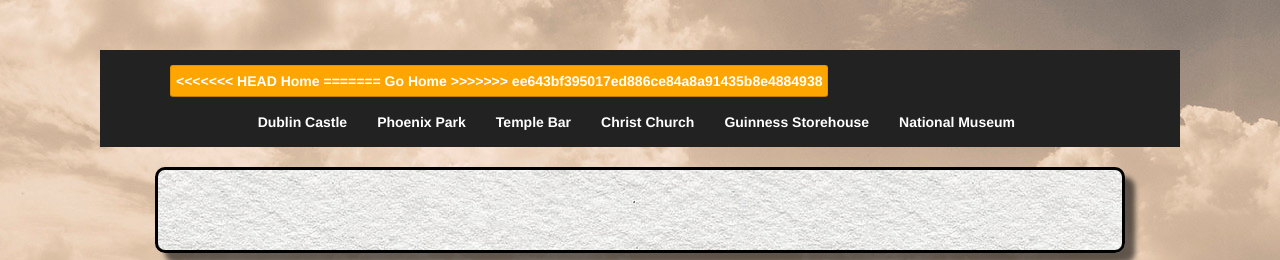
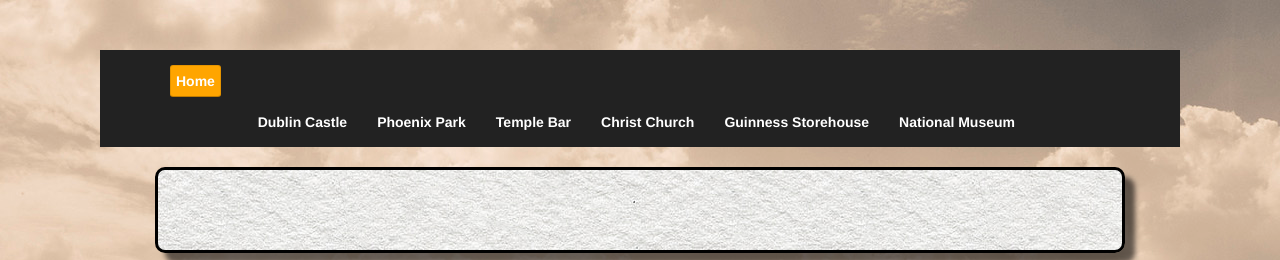
Before and after one commit to arezki1/Travel-Dublin, a PHP site: page /forum.php?id=3 in a window 1280 px wide. Shown: the top 260 px of the page. Run offline with PHP 8.4, Linux system fonts and the light colour scheme; the visitor is signed in with stand-in values (Sample User, id 1); data that the repository does not hold is empty; some libraries are stand-ins or nearby versions.

Commit message:
discover page

```diff
--- a/forum.php
+++ b/forum.php
@@ -111,11 +111,9 @@ $("#success_msg").prepend(html);
 		  <div class="container" id="nav">
 		        <button type="button" class="btn btn-warning"
                     <!--add name of user in session to navbar brand-->
-<<<<<<< HEAD
+
                    	<a href="index.php" style="color:white;font-weight:bold">  Home </a>
-=======
-                   	<a href="index.php" style="color:white;font-weight:bold">Go Home</a>
->>>>>>> ee643bf395017ed886ce84a8a91435b8e4884938
+
 
 		       </button>
 
```
